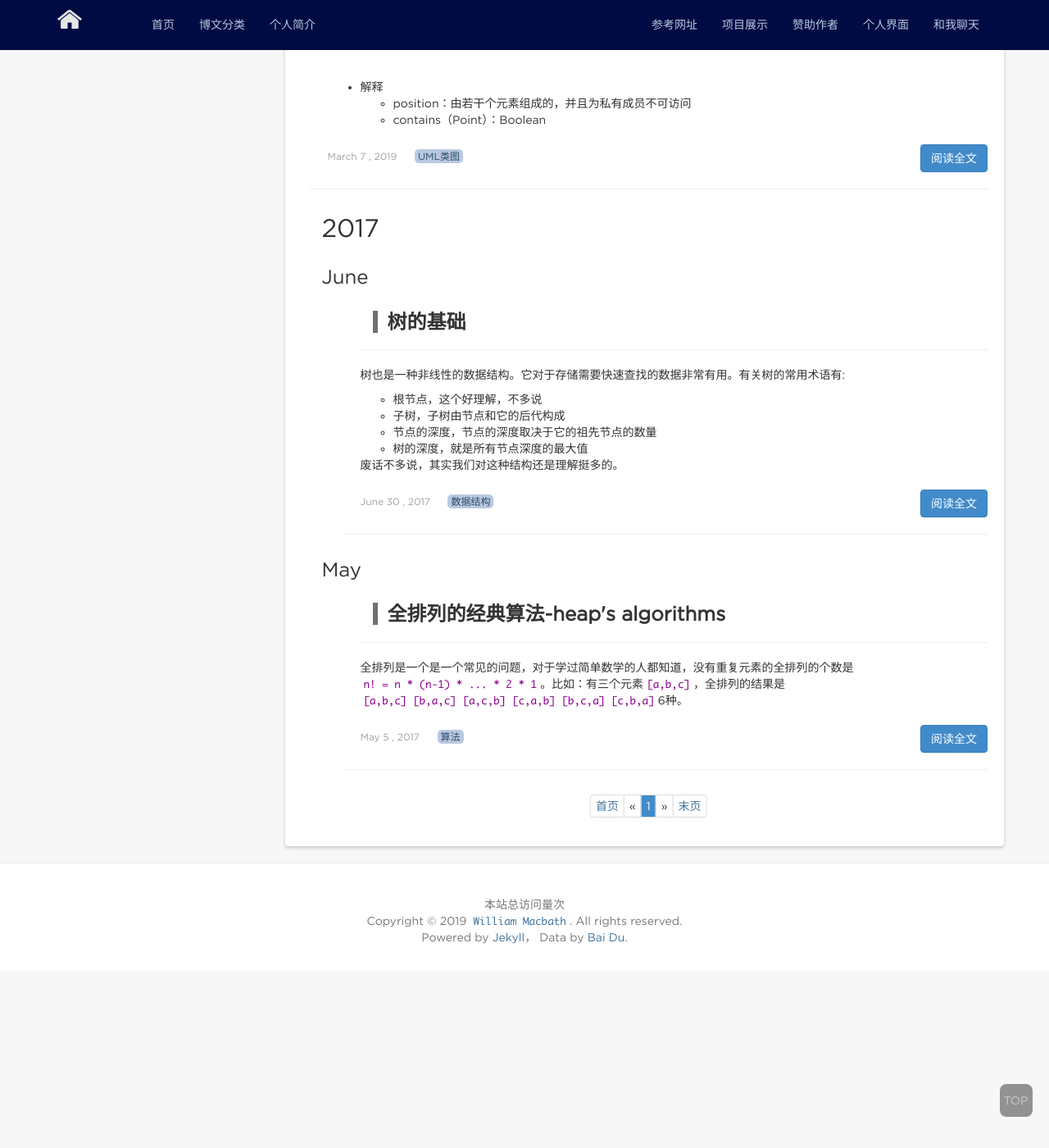
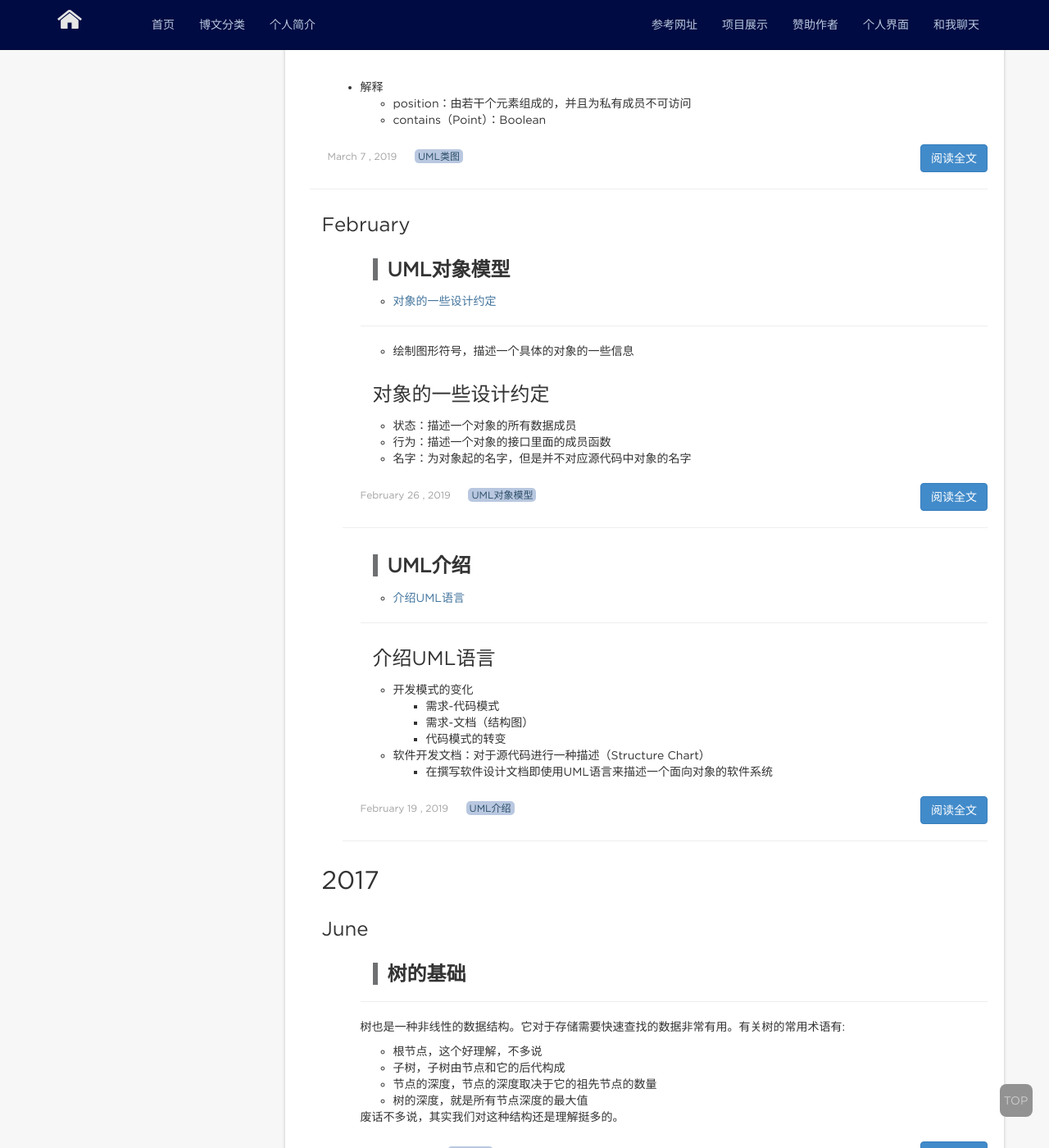
Before and after one commit to misttree/misttree.github.io, a Jekyll site: the page built from index.html, in a window 1280 px wide and 1400 px high, scrolled down 1962 px. Shown: the whole window at 82% size. Built offline with Jekyll 4.4.1, drawn with Linux system fonts in a browser that asks for light colours; nearby versions of some CDN libraries; the list of posts is cut into pages by our own code; comment, search, counter and statistics services are not loaded.

Commit message:
更新博客：UML介绍以及对象模型

```diff
--- /dev/null
+++ b/_posts/postgraduate/UMLlearning/2019-02-19-UML-Introdction.md
@@ -0,0 +1,62 @@
+---
+layout: post
+title: "UML介绍"
+date: 2019-02-19 09:00:00 +0800
+categories: UML
+tag: UML介绍
+
+---
+* content
+{:toc}
+---
+
+### 介绍UML语言
+- 开发模式的变化
+    - 需求-代码模式
+    - 需求-文档（结构图）
+    - 代码模式的转变
+- 软件开发文档：对于源代码进行一种描述（Structure Chart）
+    - 在撰写软件设计文档即使用UML语言来描述一个面向对象的软件系统
+
+<!-- more -->
+
+### 建模（Model）
+- 目的：从较高的层次建立较容易理解的软件系统的描述
+- 用于描述一个软件系统
+- 好处
+    - 容易理解
+    - 便于开发团队在开发过程中进行交流
+- 分析阶段与设计阶段
+    - 分析阶段：依据需求文档来进行分析
+- 97年是UML语言的正式诞生时间
+- UML语言的使用工具
+
+### 视图（Views）
+- 用例视图 Use Case View
+    - 用图形化的符号描述用户如何与软件系统进行交互
+    - 丝毫不考虑软件系统的设计与开发语言
+    - 只从用户的角度来进行描述
+- 设计视图 Design View
+- 实现视图 Implementation View
+    - 描述整个软件系统由哪些模块来进行组成的
+    - C++语言中h文件存储接口，cpp文件存储文件的实现
+- 部署视图 Deployment View
+    - 描述软件系统将来会如何部署在系统上
+    - 以应用为单位，描述所开发的软件会运行的设备情况
+- 过程视图 Process View
+    - 描述软件的开发过程
+    - 版本管理
+- 通过五种不同的视图来建立对于软件系统的描述
+    - 本课程只涉及Use Case View与Design View
+
+### 框图（Diagrams）
+- 用例图（Use Case Diagram）
+- 对象图（Object Diagram）
+- 类图（Class Diagram）
+- 状态图（State Diagram）
+- 静态结构图
+- 包图
+- 序列图
+- 协作图
+- 组件图
+- 部署图
--- /dev/null
+++ b/_posts/postgraduate/UMLlearning/2019-02-26-UML-ObjectModel.md
@@ -0,0 +1,38 @@
+---
+layout: post
+title: "UML对象模型"
+date: 2019-02-26 09:00:00 +0800
+categories: UML
+tag: UML对象模型
+
+---
+* content
+{:toc}
+---
+
+- 绘制图形符号，描述一个具体的对象的一些信息
+
+### 对象的一些设计约定
+- 状态：描述一个对象的所有数据成员
+- 行为：描述一个对象的接口里面的成员函数
+- 名字：为对象起的名字，但是并不对应源代码中对象的名字
+<!-- more -->
+
+### 对象图
+- 用于描述不同的对象之间的关联关系，并展示针对于某一个特定的对象的属性描述
+- Part
+- Assembly
+- CatalogueEntry
+- Component
+
+#### 可抵达性
+- 表示一个对象能够访问的信息
+
+#### 信息的传递
+- 对象之间有哪些重要的信息进行了交互
+
+#### 对于抽象基类的使用
+- 能够用于描述那种递归的包含关系
+
+#### 动态的绑定与多态性
+- 针对于不同的对象类型出现了不同的处理方案
--- a/categories/index.html
+++ b/categories/index.html
@@ -43,5 +43,5 @@ header: Posts By Category
         </div>
       </div>
     </div>
-  </div>
+	</div>
 </div>
```
